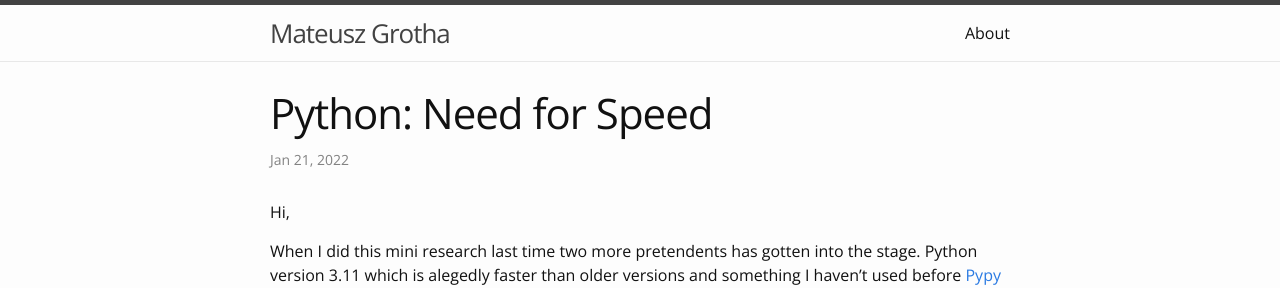
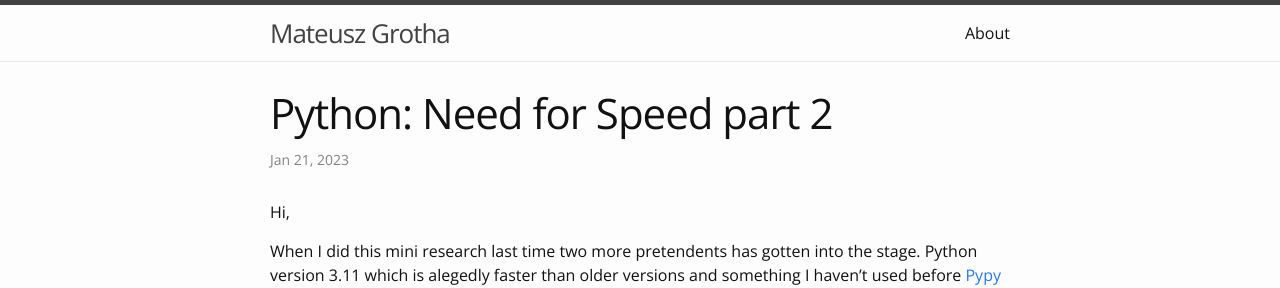
Before and after one commit to biscoitinho/biscoitinho.github.io, a Jekyll site: the page built from _posts/2023-01-21-Need-for-Speed-pt2.markdown, in a window 1280 px wide. Shown: the top 288 px of the page. Built offline with Jekyll 4.4.1, drawn with Linux system fonts in a browser that asks for light colours.

Commit message:
typos fix

```diff
--- a/_posts/2023-01-21-Need-for-Speed-pt2.markdown
+++ b/_posts/2023-01-21-Need-for-Speed-pt2.markdown
@@ -1,7 +1,7 @@
 ---
 layout: post
-title: "Python: Need for Speed"
-date: 2022-01-21 9:00:00
+title: "Python: Need for Speed part 2"
+date: 2023-01-21 9:00:00
 categories: python
 ---
 
```
